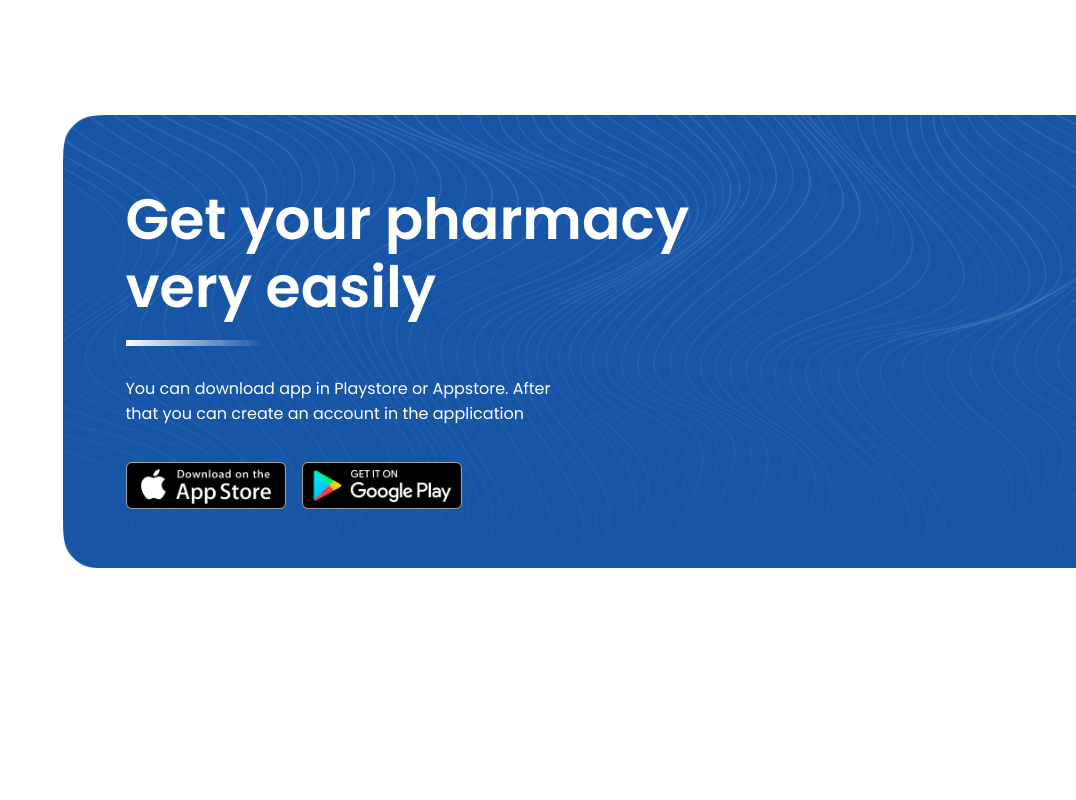
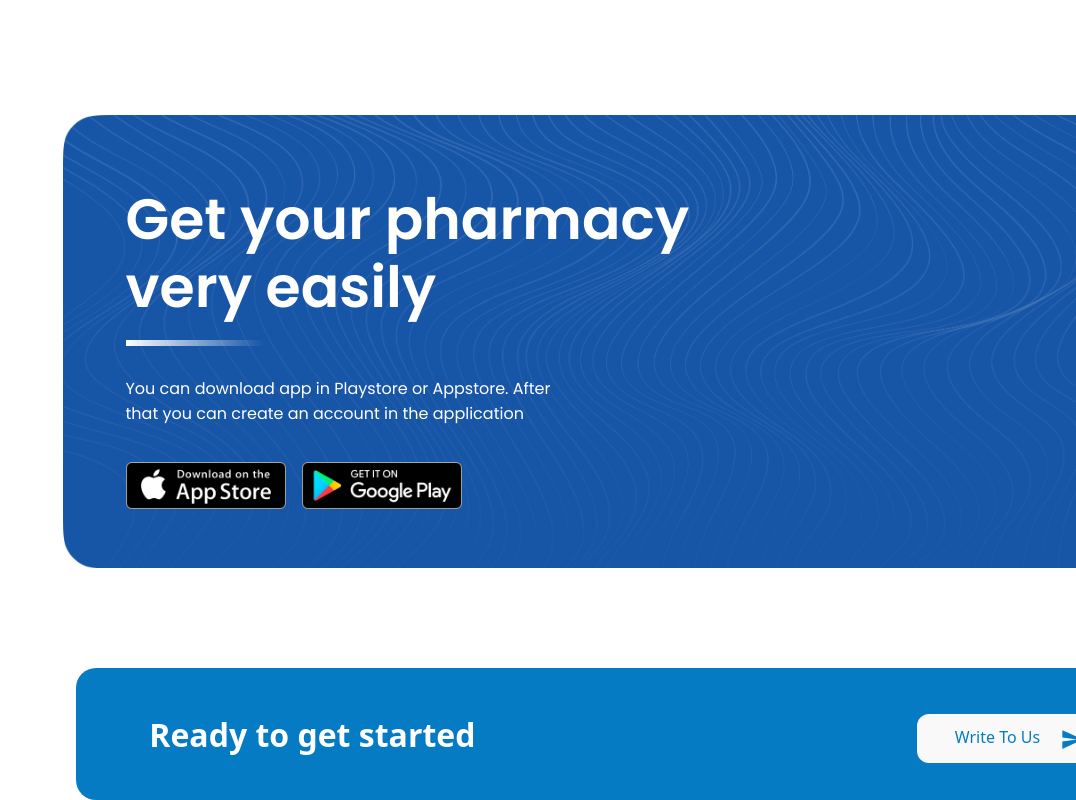
Before and after one commit to shafin90/hygwell-client, a React (Vite) app: page / in a window 1280 px wide. Shown: the part 5021-5821 px from the top of the page, without its empty margins (204-1280 px from the left). Before the commit the page ends 5589 px from the top, so only its background shows below. Built offline with nearby package versions, Linux system fonts and the light colour scheme.

Commit message:
beforeFooter_HomePage section markup complete

```diff
--- /dev/null
+++ b/src/components/BeforeFooter_HomePage/BeforeFooter_HomePage.css
@@ -0,0 +1,19 @@
+.beforeFooter_HomePage{
+    margin-top: 100px;
+    background-color: #057BC3;
+    border-radius: 20px;
+    padding: 3.611111111111111vw 7.222222222222222vw 2.9166666666666665vw 5.763888888888889vw;
+}
+.beforeFooter_HomePage h1{
+    font-size: 2.5vw;
+    font-weight: 700;
+}
+.writeToUsBtn{
+
+    border: none;
+    border-radius: 12px;
+    width: 16.11111111111111vw;
+    height:  3.8194444444444446vw;
+    color: #057BC3;
+    font-weight: 500;
+}
--- /dev/null
+++ b/src/components/BeforeFooter_HomePage/BeforeFooter_HomePage.jsx
@@ -0,0 +1,18 @@
+import { Container } from "react-bootstrap";
+import { IoMdSend } from "react-icons/io"
+
+import './BeforeFooter_HomePage.css'
+
+const BeforeFooter_HomePage = () => {
+    return (
+        <Container className="beforeFooter_HomePage d-flex  justify-content-between  align-items-center ">
+            <h1 className=" text-white">Ready to get started</h1>
+            <button className=" writeToUsBtn">
+                Write To Us
+                <IoMdSend style={{marginLeft:"20px", fontSize:"25px"}} ></IoMdSend>
+            </button>
+        </Container>
+    );
+};
+
+export default BeforeFooter_HomePage;
--- a/src/pages/Home/Home.jsx
+++ b/src/pages/Home/Home.jsx
@@ -9,6 +9,7 @@ import OurVision from "../../components/OurVision/OurVision";
 import TechniqalHealthCareSection_HomPage from "../../components/TechniqalHealthCareSection_HomPage/TechniqalHealthCareSection_HomPage";
 import MeetOurTeam from "../../components/MeetOurTeam/MeetOurTeam";
 import GetYourPharmacy_HomePage from "../../components/GetYourPharmacy_HomePage/GetYourPharmacy_HomePage";
+import BeforeFooter_HomePage from "../../components/BeforeFooter_HomePage/BeforeFooter_HomePage";
 
 
 const Home = () => {
@@ -25,6 +26,7 @@ const Home = () => {
             <TechniqalHealthCareSection_HomPage></TechniqalHealthCareSection_HomPage>
             <MeetOurTeam></MeetOurTeam>
             <GetYourPharmacy_HomePage></GetYourPharmacy_HomePage>
+            <BeforeFooter_HomePage></BeforeFooter_HomePage>
         </Container>
     );
 };
```
